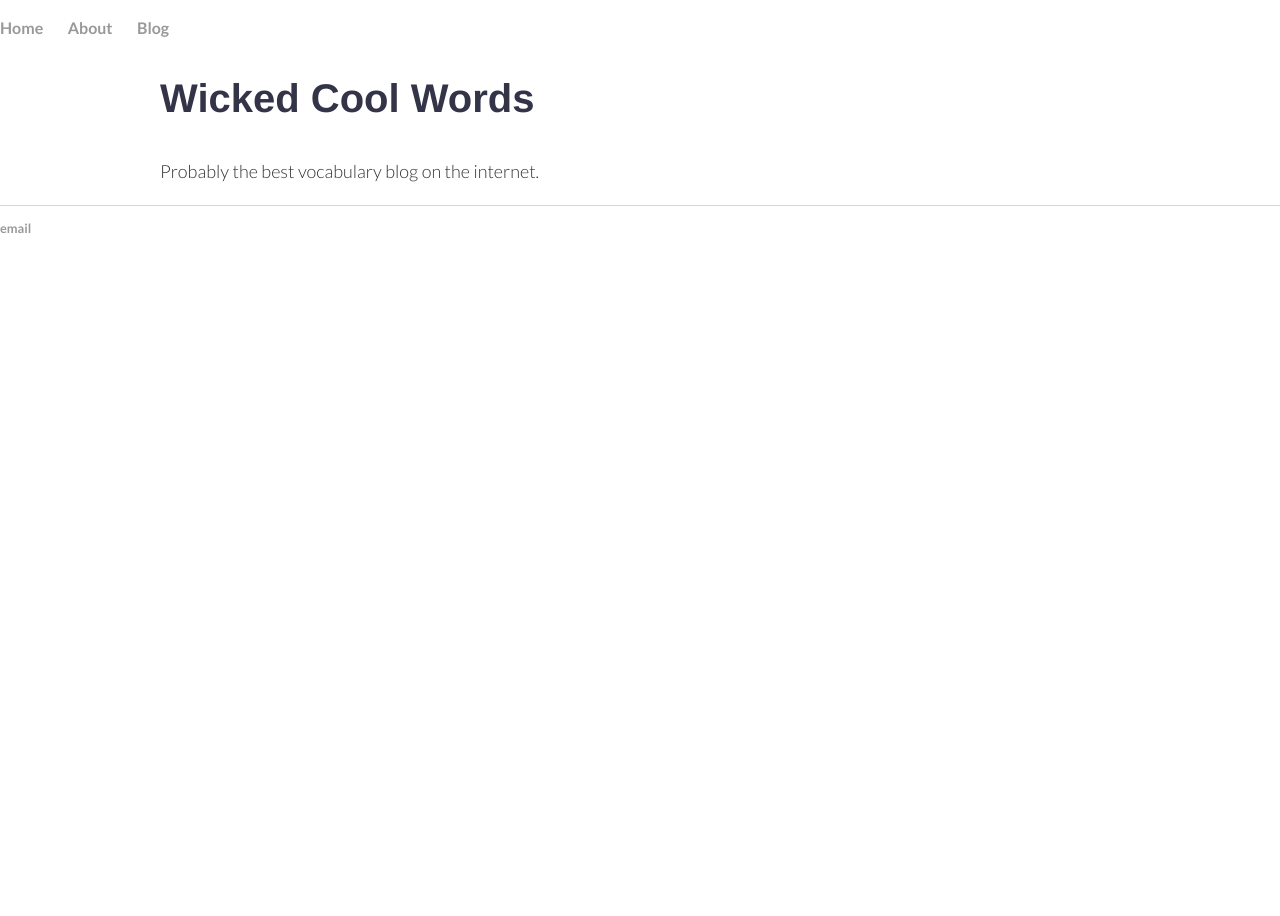
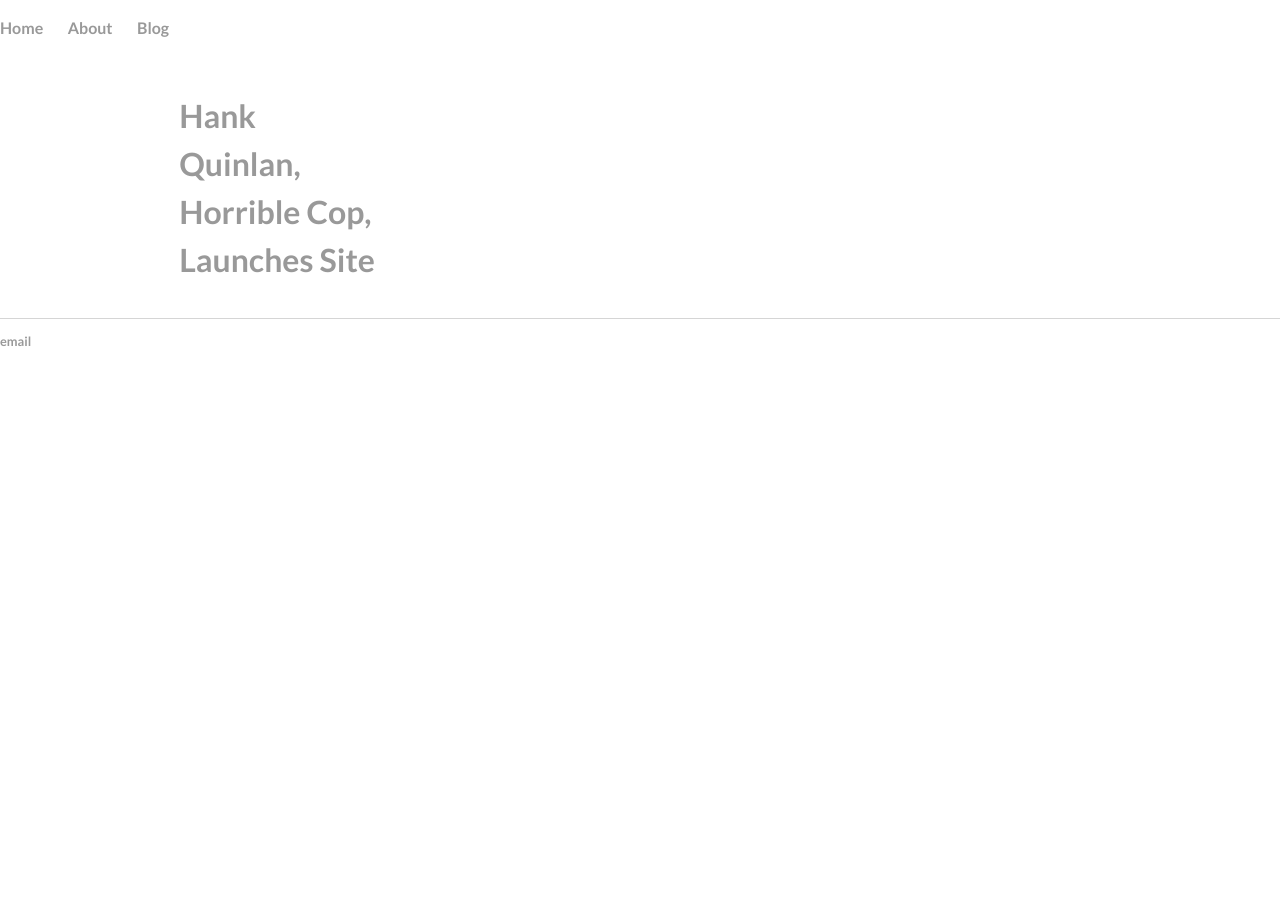
Before and after one commit to davidhowland/wickedcoolwords, a Jekyll site: the page built from index.html, in a window 1280 px wide. Built offline with Jekyll 4.4.1, drawn with Linux system fonts in a browser that asks for light colours; Markdown is read by kramdown in place of the engine named in the settings.

Commit message:
first grid setup

```diff
--- a/index.html
+++ b/index.html
@@ -2,7 +2,10 @@
 layout: default
 title: Wicked Cool Words
 ---
-    		<div class="blurb">
-        		<h1>Wicked Cool Words</h1>
-				<p>Probably the best vocabulary blog on the internet.</p>
-    		</div><!-- /.blurb -->
+<div class="row">
+  {% for post in site.posts %}
+    <div class="col-3">
+      <h2><a href="/{{ post.url }}/">{{ post.title }}</a></h2>
+    </div>
+  {% endfor %}
+</div>
```
